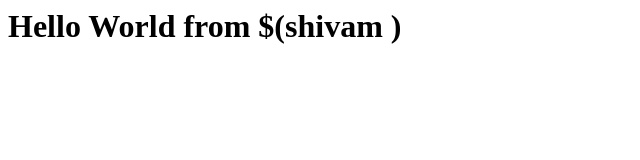
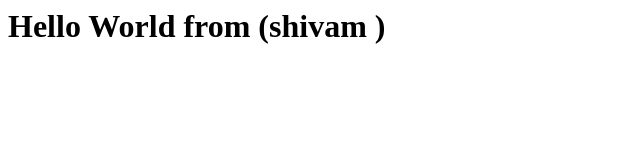
Before and after one commit to Sachinsoam/tfrepo, a plain HTML site: page index.html in a window 1280 px wide. Shown: the whole page, without its empty margins (0-640 px from the left). Drawn offline with Linux system fonts and the light colour scheme.

Commit message:
removing

```diff
--- a/index.html
+++ b/index.html
@@ -1 +1 @@
-<h1>Hello World from $(shivam ) </h1>
+<h1>Hello World from (shivam ) </h1>
```
